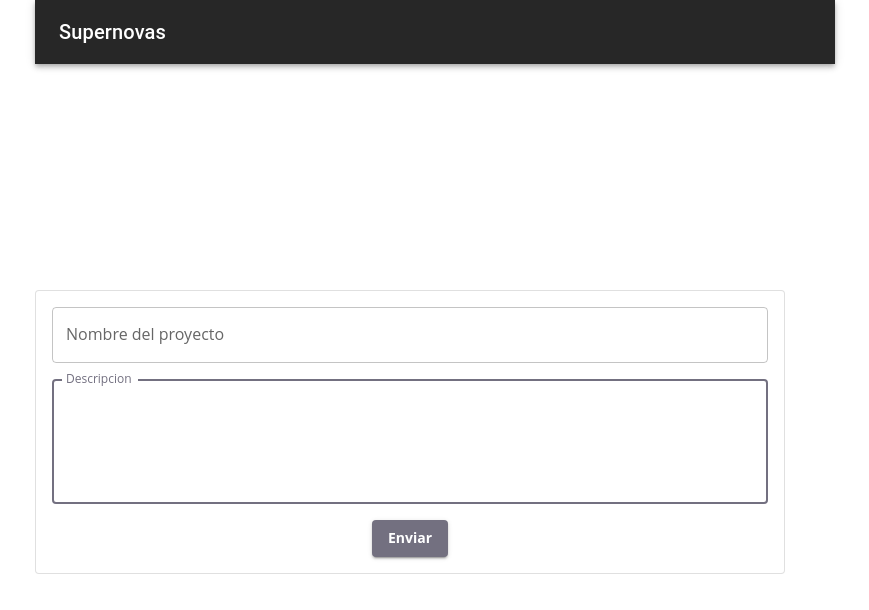
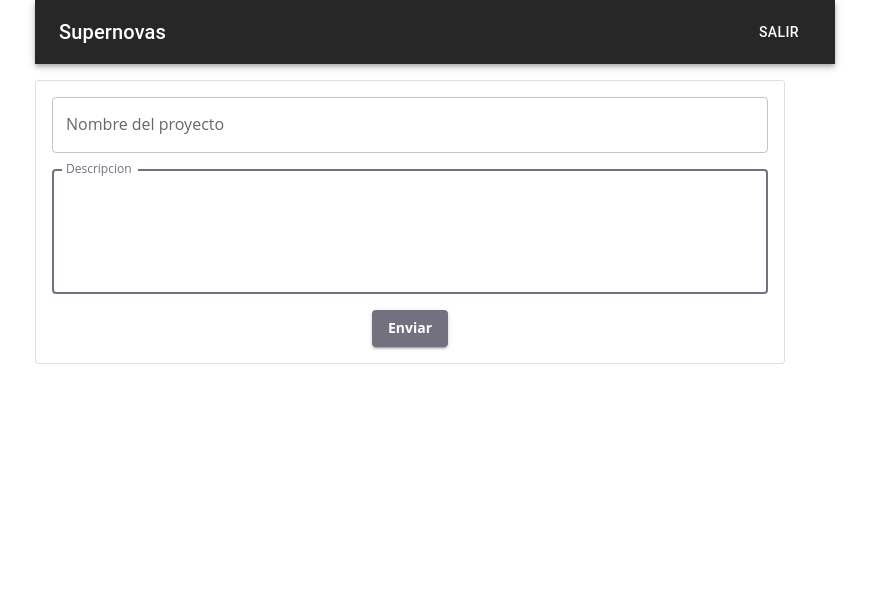
Before and after one commit to Esleiter/supernovas, a React (Vite) app: page /home in a window 1280 px wide. Shown: the top 610 px of the page, without its empty margins (205-1074 px from the left). Built offline with nearby package versions, Linux system fonts and the light colour scheme; no server answers; sample sign-in values are in the browser's storage.

Commit message:
fix header

```diff
--- a/src/modules/home/Header.tsx
+++ b/src/modules/home/Header.tsx
@@ -1,17 +1,26 @@
 import { ThemeProvider } from "@emotion/react";
-import { AppBar, Toolbar, Typography, createTheme } from "@mui/material";
+import {
+  AppBar,
+  Button,
+  Toolbar,
+  Typography,
+  createTheme,
+} from "@mui/material";
+import { useSignOut } from "react-firebase-hooks/auth";
+import { auth } from "../../firebase";
 
-function appBarLabel(label: string) {
-  return (
-    <Toolbar>
-      <Typography variant="h6" noWrap component="div" sx={{ flexGrow: 1 }}>
-        {label}
-      </Typography>
-    </Toolbar>
-  );
-}
+// function appBarLabel(label: string) {
+//   return (
+//     <Toolbar>
+//       <Typography variant="h6" noWrap component="div" sx={{ flexGrow: 1 }}>
+//         {label}
+//       </Typography>
+//     </Toolbar>
+//   );
+// }
 
 const Header = () => {
+  const [signOut] = useSignOut(auth);
   const darkTheme = createTheme({
     palette: {
       mode: "dark",
@@ -23,7 +32,19 @@ const Header = () => {
   return (
     <ThemeProvider theme={darkTheme}>
       <AppBar position="static" color="primary">
-        {appBarLabel("Supernovas")}
+        <Toolbar>
+          <Typography variant="h6" noWrap component="div" sx={{ flexGrow: 1 }}>
+            Supernovas
+          </Typography>
+          <Button
+            color="inherit"
+            onClick={async () => {
+              await signOut();
+            }}
+          >
+            Salir
+          </Button>
+        </Toolbar>
       </AppBar>
     </ThemeProvider>
   );
--- a/src/modules/home/page/index.tsx
+++ b/src/modules/home/page/index.tsx
@@ -1,18 +1,23 @@
-import { Grid } from "@mui/material";
+import { Grid, styled } from "@mui/material";
 import Header from "../Header";
 import { useOutlet } from "react-router-dom";
+
+const PrincipalWrapper = styled("div")(() => ({
+  width: "100%",
+  minHeight: "100vh",
+}));
 
 const Layout = () => {
   const outlet = useOutlet();
   return (
-    <Grid container sx={{ width: "100vh", height: "100vh" }}>
-      <Grid item width={"100%"}>
-        <Header />
+    <PrincipalWrapper>
+      <Grid container sx={{ width: "100vh" }}>
+        <Grid item width={"100%"} marginBottom={2}>
+          <Header />
+        </Grid>
+        <Grid>{outlet}</Grid>
       </Grid>
-      <Grid>
-        {outlet}
-      </Grid>
-    </Grid>
+    </PrincipalWrapper>
   );
 };
 
```
